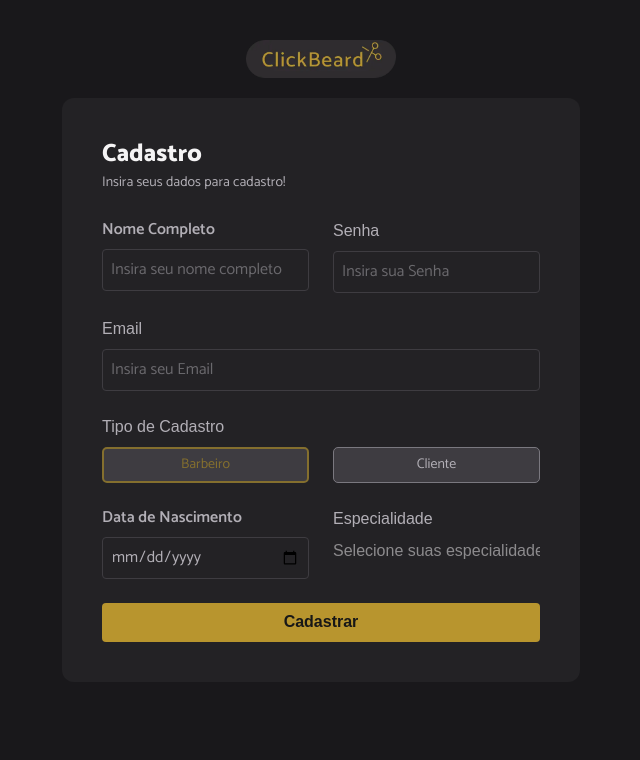
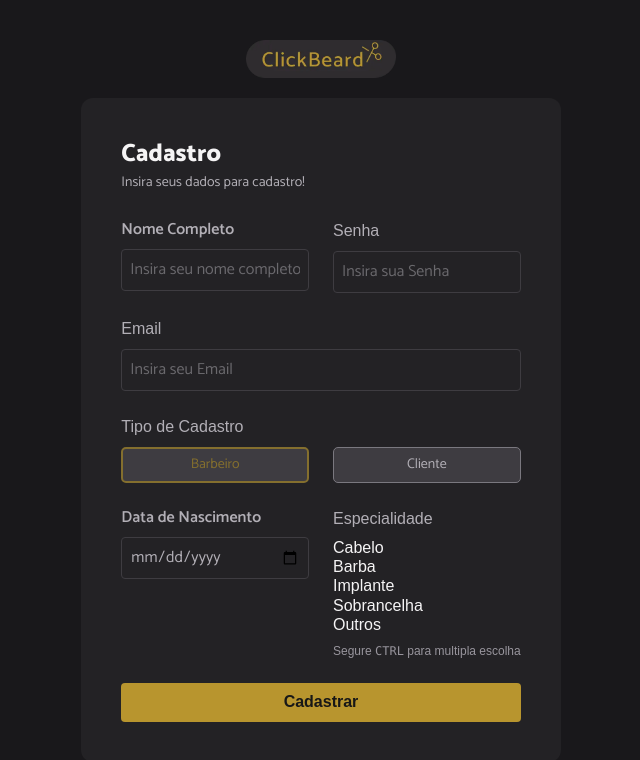
Before and after one commit to PauloRhyanK/ClickBeard_PauloKuster, a Next.js app in the folder frontend/: page /register in a window 1280 px wide. Shown: the top 760 px of the page, without its empty margins (319-959 px from the left). Built offline with nearby package versions, Linux system fonts and the light colour scheme.

Commit message:
feat: select multiple register

```diff
--- a/frontend/src/app/globals.css
+++ b/frontend/src/app/globals.css
@@ -23,6 +23,10 @@
   --tt-sm: 500 14px/140% var(--font-family);
   --text-md: 600 16px/145% var(--font-family);
   --text-sm: 400 14px/160% var(--font-family);
+}
+
+.obs-color{
+  color: var(--gray-300);
 }
 
 .window-color{
--- a/frontend/src/app/register/page.tsx
+++ b/frontend/src/app/register/page.tsx
@@ -49,7 +49,14 @@ export default function Login() {
                         </div>
                         <div className="flex flex-col gap-2">
                             <label className="label" htmlFor="appointment_usuas">Especialidade</label>
-                            <input type="select" name="appointment_usuas" id="appointment_usuas" placeholder="Selecione suas especialidades" />
+                            <select multiple name="appointment_usuas[]" id="appointment_usuas" size={5}>
+                                <option value="Cabelo">Cabelo</option>
+                                <option value="Barba">Barba</option>
+                                <option value="Implante">Implante</option>
+                                <option value="Sobrancelha">Sobrancelha</option>
+                                <option value="Outros">Outros</option>
+                            </select>
+                            <p className="obs-color text-xs	">Segure <code>CTRL</code> para multipla escolha</p>
                         </div>
                     </div>
 
```
